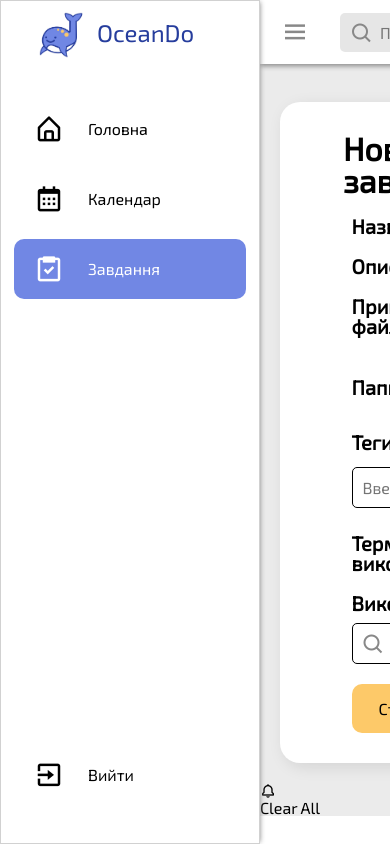
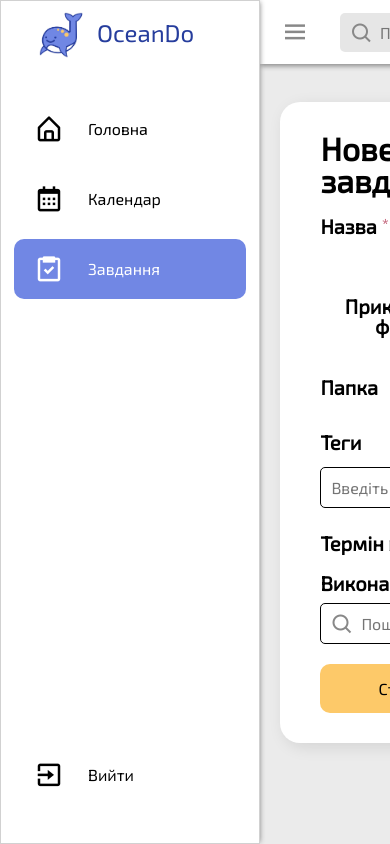
Before and after one commit to JuliManhupli/OceanDo, a Django app: page /tasks/get-users/ in a window 390 px wide. Run offline with Django 5.2, Linux system fonts and the light colour scheme; a user stored in the database is signed in; tables that the repository leaves empty hold one stand-in row (values such as "Sample post"); grey boxes marked "Sample" are stand-in pictures; some libraries are stand-ins or nearby versions.

Commit message:
Adaptive design fixes

```diff
--- a/ocean_do/ocean_do/static/css/style.css
+++ b/ocean_do/ocean_do/static/css/style.css
@@ -548,15 +564,27 @@ main {
 main .title {
     font-size: 32px;
     font-weight: 600;
+    transition: all .3s ease;
+}
+
+@media screen and (max-width: 768px) {
+    main .title {
+        text-align: center;
+    }
 }
 
 main .important-tasks {
-    /*background: #5E967C;*/
     margin-top: 20px;
     display: none;
     grid-template-columns: repeat(auto-fit, minmax(240px, 285px));
     gap: 20px;
     transition: all .3s ease;
+}
+
+@media screen and (max-width: 768px) {
+    main .important-tasks {
+        justify-content: center;
+    }
 }
 
 main .important-tasks.active{
@@ -1156,18 +1203,19 @@ main .task-popup {
     box-shadow: 4px 4px 16px rgba(0, 0, 0, 0.1);
 }
 
-@media screen and (max-width: 991px) {
-    main .task-popup {
-        max-width: 522px;
-    }
-}
-
 main .task-popup .form {
     display: flex;
     flex-direction: column;
     align-items: center;
     gap: 20px;
     width: 60%;
+    transition: all .3s ease;
+}
+
+@media screen and (max-width: 991px) {
+    main .task-popup .form {
+        width: 90%;
+    }
 }
 
 main .task-popup .form h2 {
@@ -1208,7 +1256,7 @@ main .task-popup .form .form-element textarea {
 }
 
 main .task-popup .form .form-element #file-inputs{
-    /*background-color: #5E967C;*/
+    width:100%;
 }
 
 main .task-popup .form .form-element #file-inputs .file-wrapper{
@@ -1259,6 +1306,7 @@ main .task-popup .form .form-element .add .icon {
 
 main .task-popup .form .form-element #tag-inputs #first-tag{
     margin-bottom: 5px;
+    width: 100%;
 }
 
 main .task-popup .form .form-element #tag-inputs .tag-wrapper{
--- a/ocean_do/ocean_do/templates/ocean_do/base.html
+++ b/ocean_do/ocean_do/templates/ocean_do/base.html
@@ -27,9 +27,7 @@
 
 </head>
 <!--        <img class="logo-img" src="{% static 'img/logo/logo-removebg.png' %}" alt="No image">-->
-<div  class="home-body" hx-ext="ws" ws-connect="/ws/notifications/">
 {% block content %}
 
 {% endblock %}
-    </div>
 </html>
--- a/ocean_do/ocean_do/templates/ocean_do/pages_base.html
+++ b/ocean_do/ocean_do/templates/ocean_do/pages_base.html
@@ -10,7 +10,7 @@ OceanDo
 
 {% block content %}
 {% if user.is_authenticated %}
-<body>
+<body class="home-body" hx-ext="ws" ws-connect="/ws/notifications/">
 <!-- SIDEBAR -->
 <section id="sidebar">
     <div class="brand">
@@ -46,7 +46,7 @@ OceanDo
         </form>
 
 
-        <div>
+        <div class="notification-block">
             <a href="#" class="nav-link">
                 <i class='bx bx-bell icon'></i>
                 <span id="notification-number" class="badge"></span>
@@ -85,24 +85,6 @@ OceanDo
     <!-- MAIN -->
     <!-- CONTENT -->
 
-
-    <div>
-            <a href="#" class="nav-link">
-                <i class='bx bx-bell icon'></i>
-                <span id="notification-number" class="badge"></span>
-            </a>
-            <ul class="dropdown-menu min-w-max absolute hidden bg-white text-base z-50 float-left py-2 list-none text-left rounded-lg shadow-lg mt-1 hidden m-0 bg-clip-padding border-none left-auto right-0"
-                aria-labelledby="dropdownMenuButton1" id="notification-dropdown">
-                <!-- Notifications go here -->
-                <hr class="h-0 my-2 border border-solid border-t-0 border-gray-700 opacity-25"/>
-                <li>
-                    <a href="#" id="clear-btn"
-                       class="dropdown-item text-sm py-2 px-4 font-normal block w-full whitespace-nowrap bg-transparent text-gray-700 hover:bg-gray-100">Clear
-                        All</a>
-                </li>
-            </ul>
-        </div>
-
 </section>
 </body>
 
```
Also changed, not shown: other parts of ocean_do/ocean_do/static/css/style.css (+59 -26 lines), ocean_do/tasks/templates/tasks/tasks.html (+8 -4 lines).
